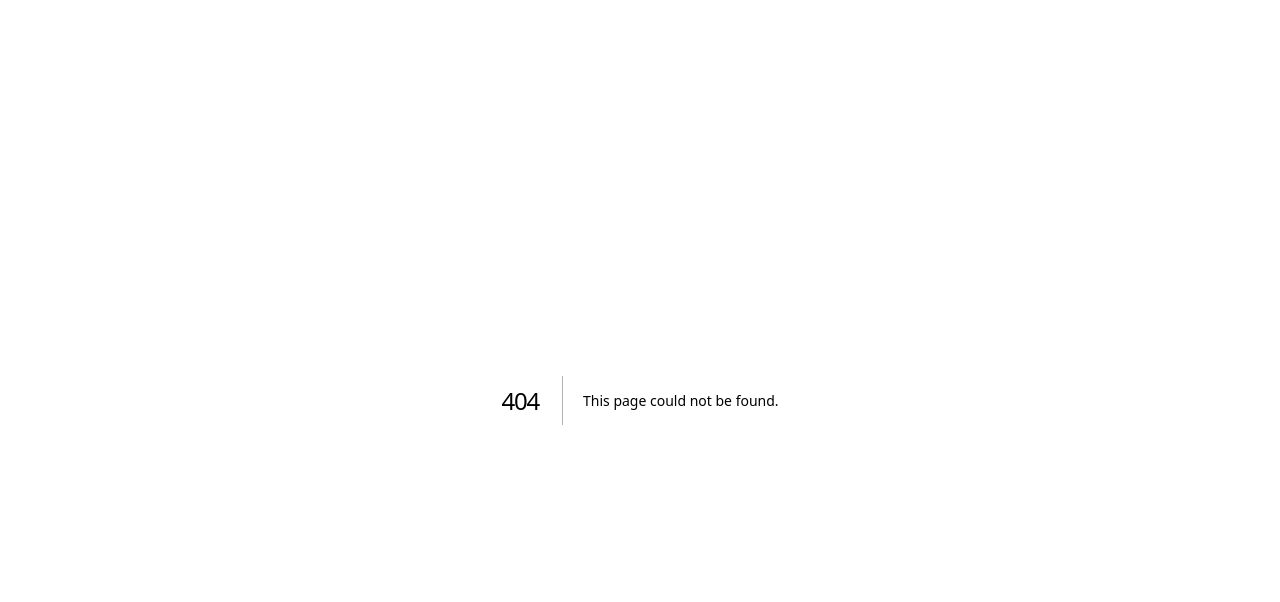
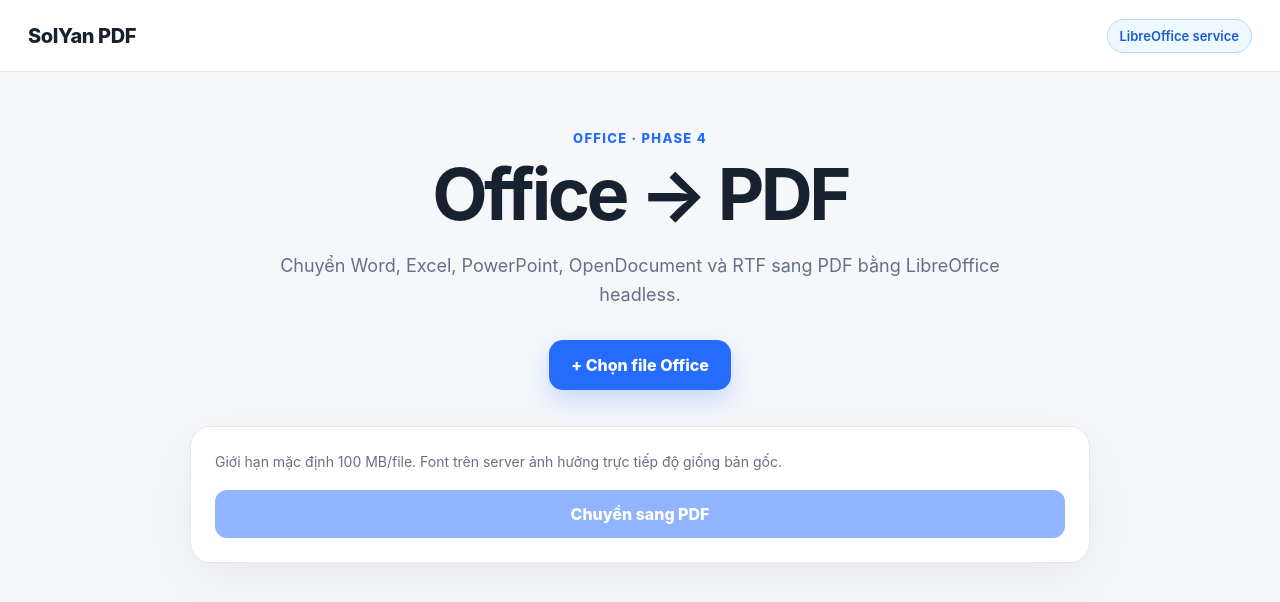
Before and after one commit to solyan842/SolYan-PDF, a Next.js app in the folder frontend/: page /office-to-pdf in a window 1280 px wide. Before the commit this address had no page. Shown: the top 602 px of the page. Built offline with nearby package versions, Linux system fonts and the light colour scheme; no server answers.

Commit message:
feat: add Office to PDF frontend

```diff
--- /dev/null
+++ b/frontend/app/office-to-pdf/page.tsx
@@ -0,0 +1,50 @@
+'use client';
+
+import { ChangeEvent, useState } from 'react';
+
+const API_BASE = process.env.NEXT_PUBLIC_API_URL ?? 'http://localhost:8000';
+
+export default function OfficeToPdfPage() {
+  const [file, setFile] = useState<File | null>(null);
+  const [busy, setBusy] = useState(false);
+  const [error, setError] = useState('');
+
+  function onFile(event: ChangeEvent<HTMLInputElement>) {
+    setFile(event.target.files?.[0] ?? null);
+    setError('');
+  }
+
+  async function convert() {
+    if (!file) return;
+    setBusy(true); setError('');
+    try {
+      const body = new FormData();
+      body.append('file', file);
+      const response = await fetch(`${API_BASE}/office/to-pdf`, { method: 'POST', body });
+      if (!response.ok) {
+        let detail = `HTTP ${response.status}`;
+        try { detail = (await response.json()).detail ?? detail; } catch {}
+        throw new Error(detail);
+      }
+      const blob = await response.blob();
+      const url = URL.createObjectURL(blob);
+      const anchor = document.createElement('a');
+      anchor.href = url;
+      anchor.download = `${file.name.replace(/\.[^.]+$/, '') || 'document'}.pdf`;
+      document.body.appendChild(anchor); anchor.click(); anchor.remove(); URL.revokeObjectURL(url);
+    } catch (cause) {
+      setError(cause instanceof Error ? cause.message : 'Không thể chuyển Office sang PDF.');
+    } finally { setBusy(false); }
+  }
+
+  return <main className="shell">
+    <header className="topbar"><a className="brand" href="/">SolYan PDF</a><div className="privacy-pill server-pill">LibreOffice service</div></header>
+    <section className="hero compact-hero"><p className="eyebrow">OFFICE · PHASE 4</p><h1>Office → PDF</h1><p className="subtitle">Chuyển Word, Excel, PowerPoint, OpenDocument và RTF sang PDF bằng LibreOffice headless.</p><label className="picker"><input type="file" accept=".doc,.docx,.xls,.xlsx,.ppt,.pptx,.odt,.ods,.odp,.rtf" onChange={onFile}/><span>+ Chọn file Office</span></label></section>
+    <section className="workspace form-workspace">
+      {file && <p className="selected-file">Đã chọn: <strong>{file.name}</strong> · {(file.size / 1024 / 1024).toFixed(1)} MB</p>}
+      <p className="hint">Giới hạn mặc định 100 MB/file. Font trên server ảnh hưởng trực tiếp độ giống bản gốc.</p>
+      {error && <div className="error">{error}</div>}
+      <button className="merge-button" type="button" onClick={convert} disabled={!file || busy}>{busy ? 'Đang chuyển đổi…' : 'Chuyển sang PDF'}</button>
+    </section>
+  </main>;
+}
```
